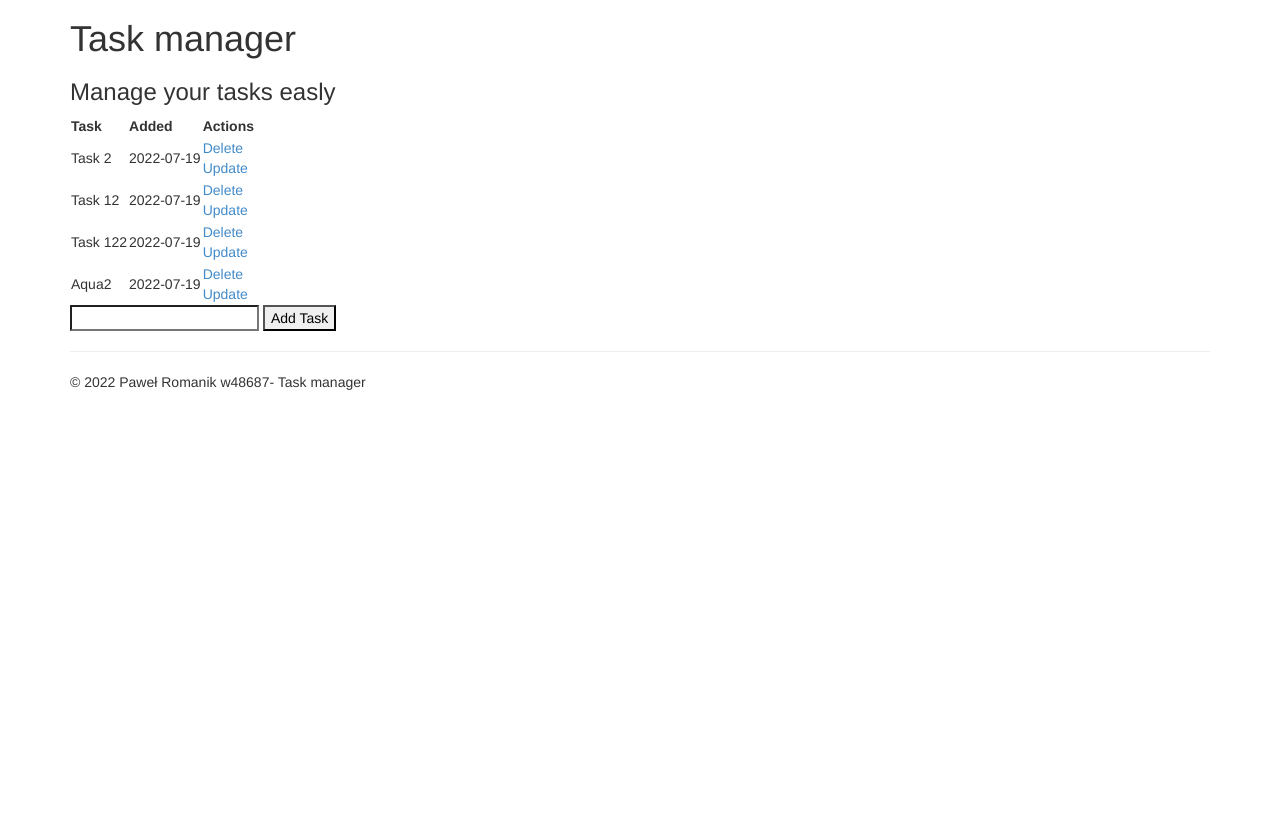
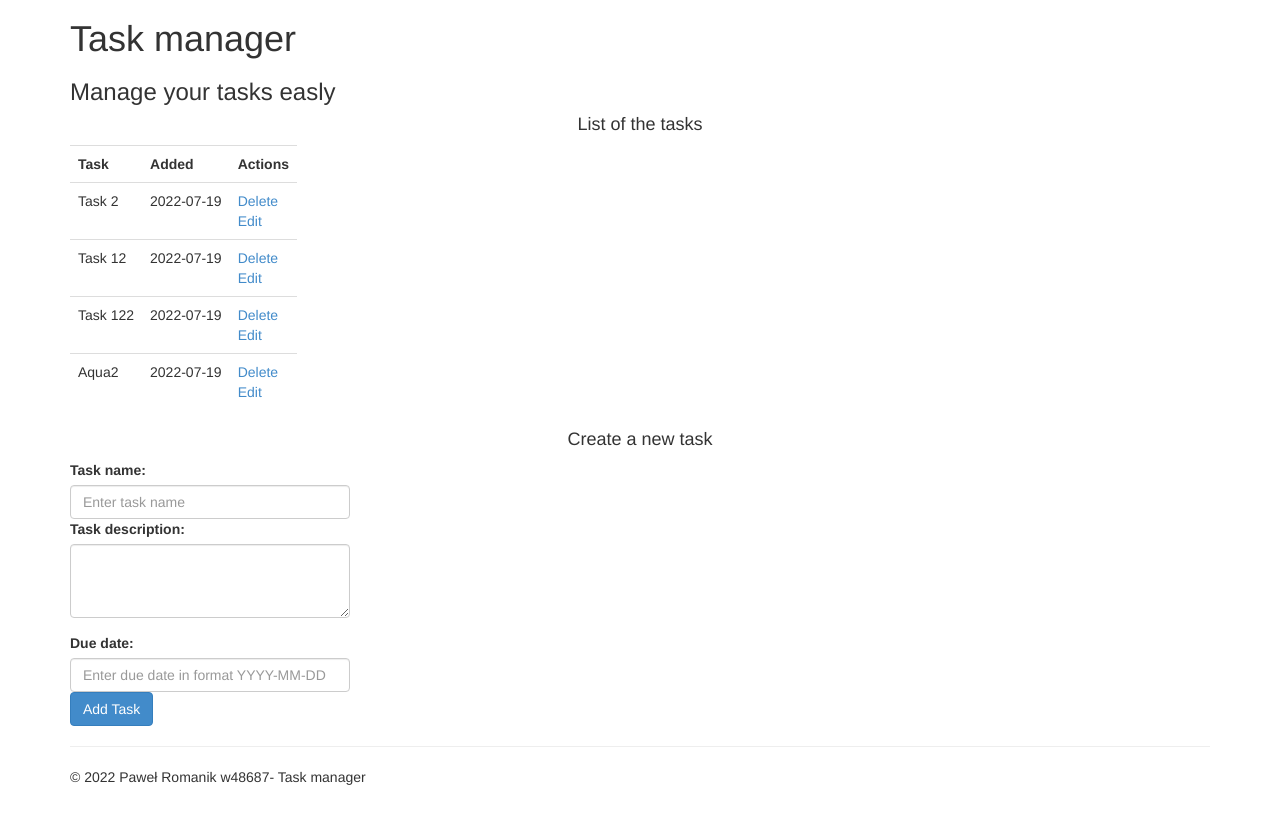
Before and after one commit to w48687PRomanik/w48687_wzorce_projektowe, a Flask app: page /worker in a window 1280 px wide. Shown: the part 51-868 px from the top of the page. Before the commit the page ends 441 px from the top, so only its background shows below. Run offline with Flask 2, Linux system fonts and the light colour scheme; data comes from the database, SQL or seed files in the repository; both versions use the stored data as it was after the commit; some libraries are stand-ins or nearby versions.

Commit message:
Added new formular for tasks

```diff
--- a/w48687_wzorce_projektowe/templates/worker.html
+++ b/w48687_wzorce_projektowe/templates/worker.html
@@ -6,10 +6,11 @@
 
 <h3>{{ message }}</h3>
 
-<div class="content">
-     {% if tasks|length < 1 %}
+<div class="table">
+    {% if tasks|length < 1 %}
     <h4 style="text-align: center">There are no tasks. Create one below!</h4>
     {% else %}
+    <h4 style="text-align: center">List of the tasks</h4>
     <table>
         <tr>
             <th>Task</th>
@@ -23,19 +24,35 @@
             <td>
                 <a href="/worker/delete/{{task.id}}">Delete</a>
                 <br>
-                <a href="/worker/update/{{task.id}}">Update</a>
+                <a href="/worker/update/{{task.id}}">Edit</a>
             </td>
         </tr>
         {% endfor %}
     </table>
     {% endif %}
 
+</div>
+
+    <h4 style="text-align: center">Create a new task</h4>
     <div class="form">
         <form action="/worker" method="POST">
-            <input type="text" name="content" id="content">
-            <input type="submit" value="Add Task">
-        </form>
+            <div class="form-group">
+                <label for="taskName">Task name:</label>
+                <input type="text" name="content" id="content" class="form-control" id="content" placeholder="Enter task name">
+                <div class="form-group">
+                    <label for="taskDescription">Task description:</label>
+                    <textarea class="form-control" name="description" id="description" id="taskDescription" rows="3"></textarea>
+                </div>
+                <label for="dueDaet">Due date:</label>
+                <input type="text" name="duedate" id="duedate" class="form-control" placeholder="Enter due date in format YYYY-MM-DD">
+                <button type="submit" class="btn btn-primary" value="Add Task">Add Task</button>
+</form>
+
     </div>
-</div>
+
+
+
+
+
 
 {% endblock %}
```
Also changed, not shown: w48687_wzorce_projektowe/gedcom.db.
